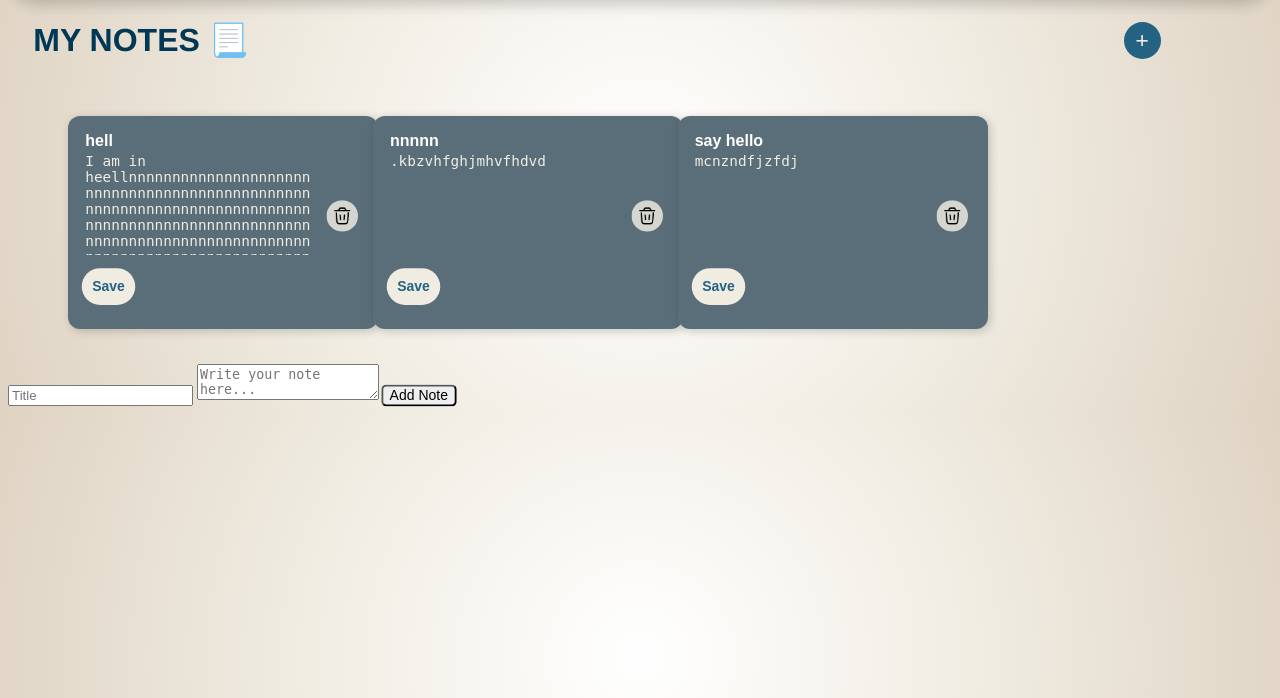
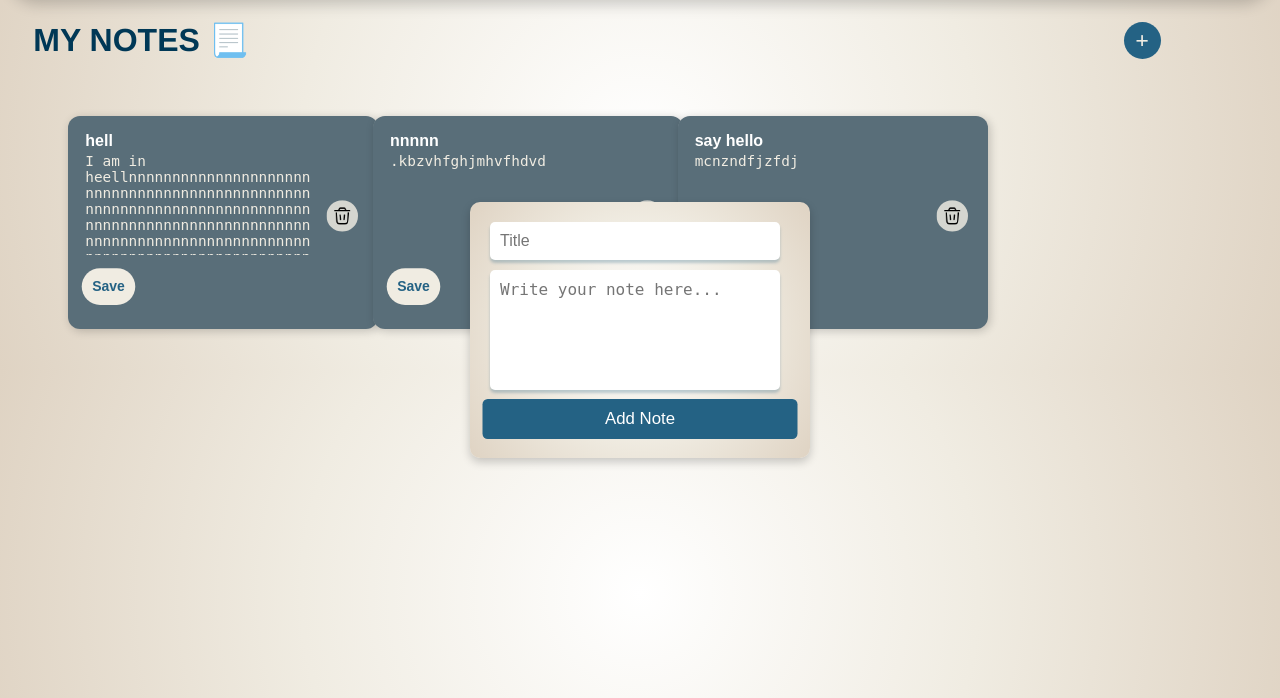
Before and after one commit to srushtisoni08/Note_taking, a Flask app: page /dashboard in a window 1280 px wide, after a click that opens the changed part. Shown: the part 70-768 px from the top of the page. Run offline with Flask 3, Linux system fonts and the light colour scheme; a user stored in the database is signed in.

Commit message:
style: note input

```diff
--- a/static/notes.css
+++ b/static/notes.css
@@ -257,3 +257,56 @@ h3 {
     padding: 5px;
     margin-left: 10px;
 }
+#addNoteForm {
+    display: none;
+    position: fixed;
+    top: 50%;
+    left: 50%;
+    transform: translate(-50%, -50%);
+    background: radial-gradient(circle,#fff,#f0ece2,#dfd3c3);
+    padding: 20px;
+    border-radius: 10px;
+    box-shadow: 0 4px 10px rgba(0, 0, 0, 0.2);
+    width: 300px;
+    z-index: 1000;
+}
+
+#addNoteForm form {
+    display: flex;
+    flex-direction: column;
+    gap: 10px;
+}
+
+#addNoteForm input, #addNoteForm textarea {
+    width: 90%;
+    padding: 10px;
+    border: 1px solid #596e79;
+    border-radius: 5px;
+    font-size: 16px;
+    background: #fff;
+    box-shadow: 0 3px 3px #24628447;
+    outline: none;
+    border: none;
+}
+#addNoteForm input:focus, #addNoteForm textarea:focus{
+    transform: scale(1.01);
+}
+#addNoteForm textarea {
+    height: 100px;
+    resize: none;
+}
+
+#addNoteForm button {
+    background: #246284;
+    color: white;
+    font-size: 16px;
+    padding: 10px;
+    border: none;
+    border-radius: 5px;
+    cursor: pointer;
+    transition: background 0.3s ease-in-out;
+}
+
+#addNoteForm button:hover {
+    background: #003856;
+}
```
Also changed, not shown: instance/database.db, 1 other file.
